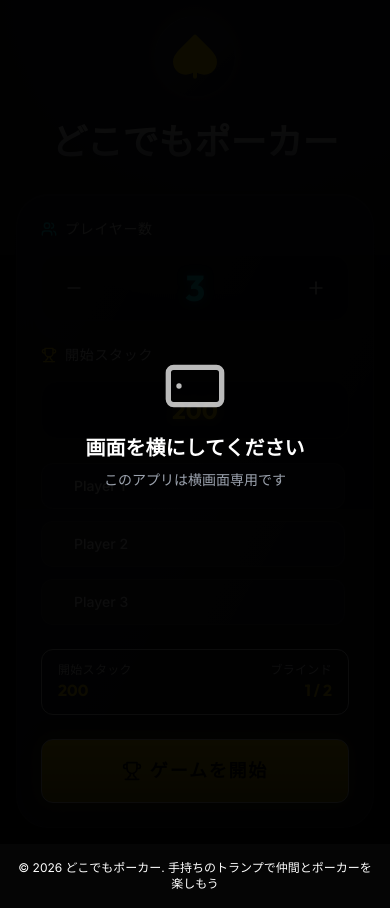
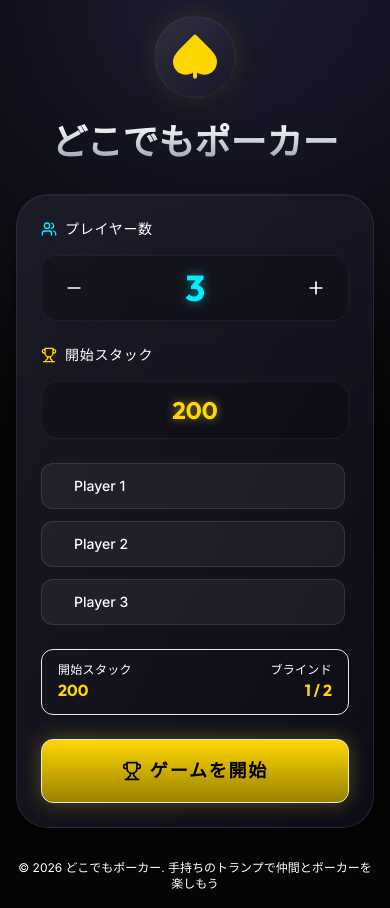
Before and after one commit to rukataka0505/chipless_poker, a Next.js app: page / in a window 390 px wide. Built offline with nearby package versions, Linux system fonts and the light colour scheme.

Commit message:
Backup: 2026-01-26 19:32:54

```diff
--- a/src/app/layout.tsx
+++ b/src/app/layout.tsx
@@ -23,7 +23,7 @@ export const metadata: Metadata = {
     },
 };
 
-import { OrientationGuard } from '@/components/OrientationGuard';
+
 export default function RootLayout({
     children,
 }: {
@@ -32,7 +32,7 @@ export default function RootLayout({
     return (
         <html lang="ja">
             <body className={`${inter.variable} ${outfit.variable} font-sans`}>
-                <OrientationGuard />
+
                 {children}
             </body>
         </html>
--- a/src/components/OrientationGuard.tsx
+++ /dev/null
@@ -1,14 +0,0 @@
-import React from 'react';
-import { Smartphone } from 'lucide-react';
-
-export const OrientationGuard: React.FC = () => {
-    return (
-        <div className="fixed inset-0 z-[9999] bg-black/95 text-white flex flex-col items-center justify-center hidden portrait:flex md:hidden">
-            <div className="animate-pulse">
-                <Smartphone className="w-16 h-16 mb-4 rotate-90" />
-            </div>
-            <p className="text-xl font-bold">画面を横にしてください</p>
-            <p className="text-sm text-gray-400 mt-2">このアプリは横画面専用です</p>
-        </div>
-    );
-};
```
